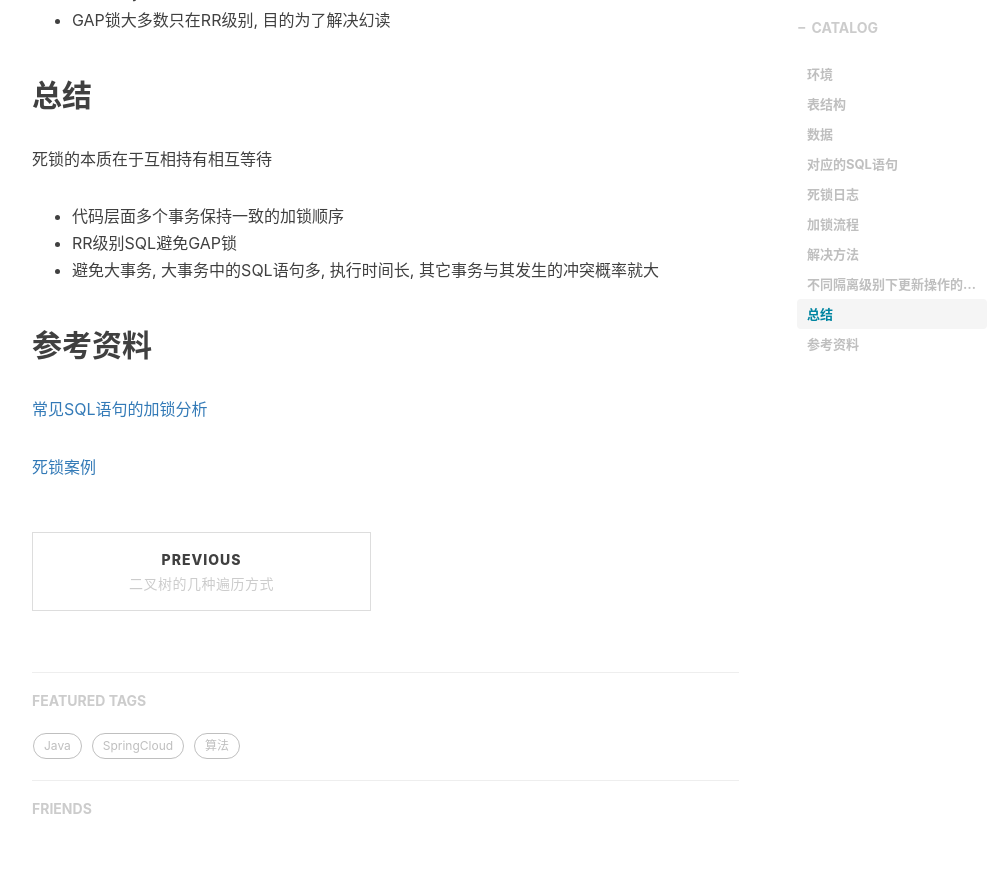
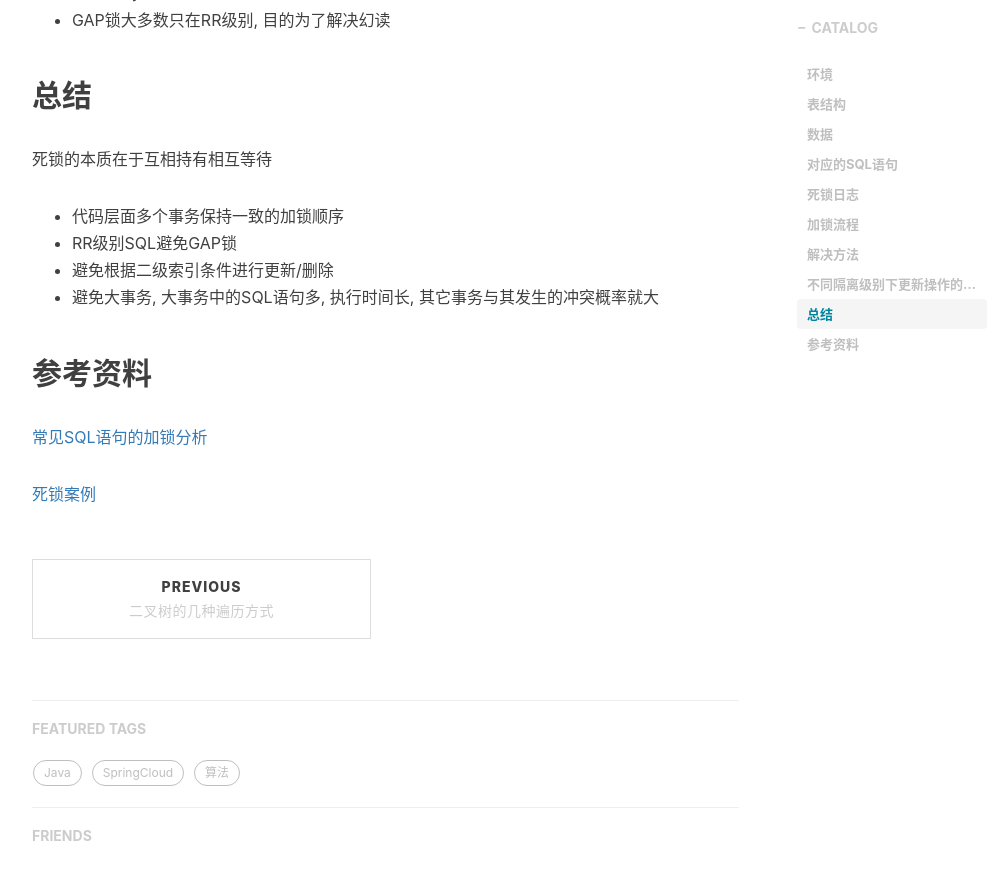
Before and after one commit to xdshent/xdshent.github.io, a Jekyll site: the page built from _posts/2023-03-24-多个单独二级索引情况下的MySQL更新死锁.md, in a window 1280 px wide and 900 px high, scrolled down 2831 px. Shown: the top 880 px of the window, without its empty margins (233-1239 px from the left). Built offline with Jekyll 4.4.1, drawn with Linux system fonts in a browser that asks for light colours; nearby versions of some CDN libraries; comment, search, counter and statistics services are not loaded.

Commit message:
feat: 细节补充

```diff
--- a/_posts/2023-03-24-多个单独二级索引情况下的MySQL更新死锁.md
+++ b/_posts/2023-03-24-多个单独二级索引情况下的MySQL更新死锁.md
@@ -131,6 +131,7 @@ Record lock, heap no 379 PHYSICAL RECORD: n_fields 2; compact format; info bits
 
 * 代码层面多个事务保持一致的加锁顺序
 * RR级别SQL避免GAP锁
+* 避免根据二级索引条件进行更新/删除
 * 避免大事务, 大事务中的SQL语句多, 执行时间长, 其它事务与其发生的冲突概率就大
 
 
```
